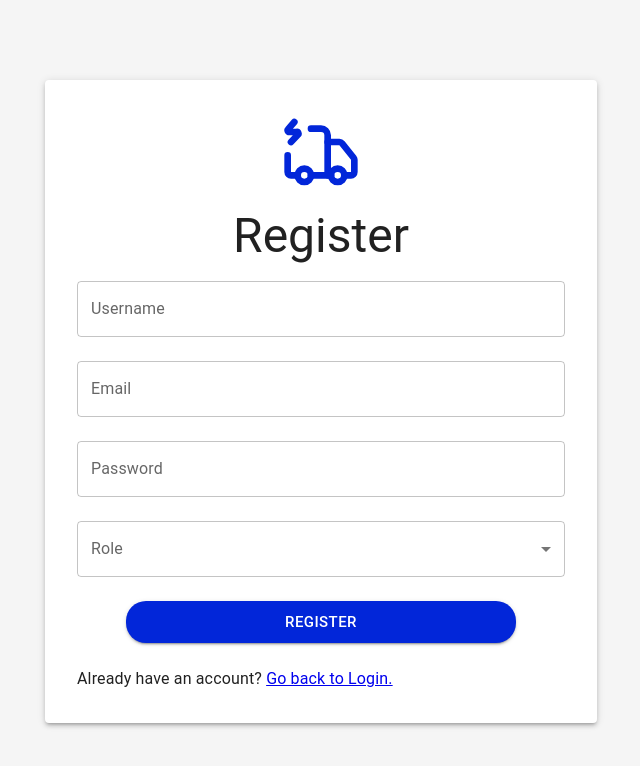
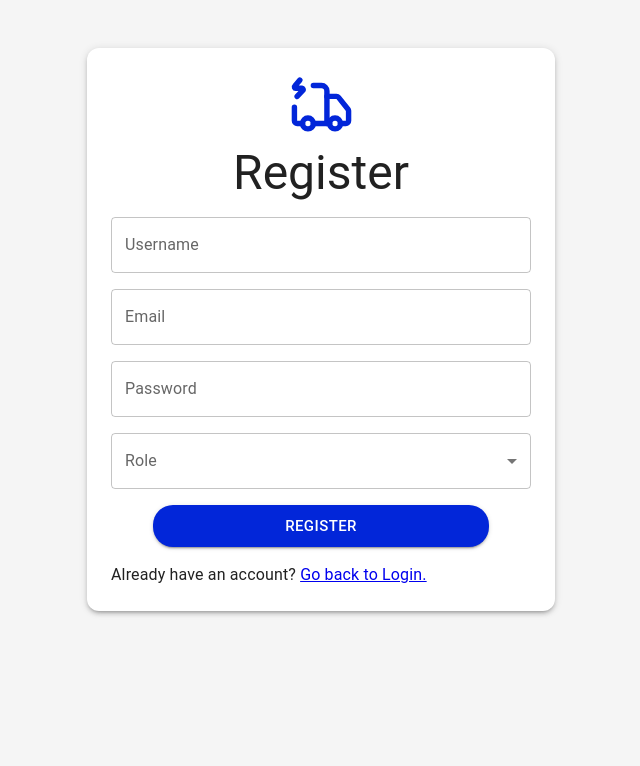
Before and after one commit to Youssef-Errachid/LogiTrack-Solutions, a React app in the folder frontend/: page /register in a window 1280 px wide. Shown: the top 766 px of the page, without its empty margins (319-959 px from the left). Built offline with nearby package versions, Linux system fonts and the light colour scheme; the HTML template or start-up script is replaced by a standard one.

Commit message:
add styles for login,register, dashboard, sidebar

```diff
--- a/frontend/src/pages/Clients.jsx
+++ b/frontend/src/pages/Clients.jsx
@@ -125,7 +125,7 @@ export default function Clients() {
         justifyContent="space-between"
         alignItems={{ xs: "stretch", md: "center" }}
         gap={10}
-        sx={{ mb: "30px" }}
+        sx={{ mb: "30px", mt: "30px" }}
       >
         <Typography variant="h5" fontWeight="bold">
           Clients
@@ -165,7 +165,7 @@ export default function Clients() {
             startIcon={<Plus size={18} />}
             onClick={handleAddClick}
             sx={{
-              ml: { xs: 0, sm: "350px" },
+              ml: { xs: 0, sm: "300px" },
               mt: { xs: "16px", sm: 0 },
 
               borderRadius: 2,
--- a/frontend/src/pages/Login.jsx
+++ b/frontend/src/pages/Login.jsx
@@ -1,11 +1,17 @@
-import {Container,Paper,Typography,TextField,Button,Stack,Box,} from "@mui/material";
-import { TruckElectric } from 'lucide-react';
-import {useState} from "react";
-import {useNavigate} from "react-router-dom";
-import {login} from "../api/authService.js";
-import {Link} from "react-router-dom";
-
-
+import {
+  Container,
+  Paper,
+  Typography,
+  TextField,
+  Button,
+  Stack,
+  Box,
+} from "@mui/material";
+import { TruckElectric } from "lucide-react";
+import { useState } from "react";
+import { useNavigate } from "react-router-dom";
+import { login } from "../api/authService.js";
+import { Link } from "react-router-dom";
 
 export default function Login() {
   const [loading, setLoading] = useState(false);
@@ -16,69 +22,91 @@ export default function Login() {
   const handleLoginSubmit = async () => {
     try {
       setLoading(true);
-            const data = await login({email, password});
+      const data = await login({ email, password });
       localStorage.setItem("token", data.token);
       localStorage.setItem("user", JSON.stringify(data));
 
       navigate("/dashboard");
-        }catch(err){
+    } catch (err) {
       console.error(err);
-        }finally {
+    } finally {
       setLoading(false);
     }
   };
   return (
-        <Container maxWidth="sm" sx={{
-            mt:10,
-        }}>
+    <Container
+      maxWidth="sm"
+      sx={{
+        display: "flex",
+        justifyContent: "center",
+        mt: 6,
+      }}
+    >
       <Paper
         elevation={3}
         sx={{
-                p:4,
-                mt:10,
+          width: "420px",
+          p: 3,
+          borderRadius: 3,
+          boxShadow: "border-box",
         }}
       >
         <Box
           sx={{
             display: "flex",
             justifyContent: "center",
-                    mb:2,
-
+            mb: 1,
           }}
         >
-                    <TruckElectric size={80} color="#0226d9"/>
+          <TruckElectric size={65} color="#0226d9" />
         </Box>
-                <Typography variant ="h3" align="center" gutterBottom> Login</Typography>
-                <Stack spacing={5}>
-                    <TextField label="Email" type="email" fullWidth value={email} onChange={(e) => setEmail(e.target.value)} />
-                    <TextField label="Password" type="password" fullWidth value={password} onChange={(e) => setPassword(e.target.value)} />
+        <Typography variant="h3" align="center" gutterBottom sx={{ mb: 3 }}>
+          Login
+        </Typography>
+        <Stack spacing={3}>
+          <TextField
+            label="Email"
+            type="email"
+            fullWidth
+            value={email}
+            onChange={(e) => setEmail(e.target.value)}
+          />
+          <TextField
+            label="Password"
+            type="password"
+            fullWidth
+            value={password}
+            onChange={(e) => setPassword(e.target.value)}
+          />
           <Box
             sx={{
               display: "flex",
               justifyContent: "center",
-                   }}>
-                       <Button variant="contained" size="large" onClick={handleLoginSubmit}
+            }}
+          >
+            <Button
+              variant="contained"
+              size="large"
+              onClick={handleLoginSubmit}
               sx={{
                 backgroundColor: "#0226d9",
                 width: "80%",
-                                   borderRadius:5,
+                borderRadius: 5,
                 "&:hover": {
-                                       backgroundColor: "#001fb3"
-                                   }
-                               }}>{loading? "Logging in..." : "Login"}</Button>
+                  backgroundColor: "#001fb3",
+                },
+              }}
+            >
+              {loading ? "Logging in..." : "Login"}
+            </Button>
           </Box>
 
           <Typography>
-                        <Link to={"/"} >
-                            Forgot Password?
-                        </Link>
+            <Link to={"/"}>Forgot Password?</Link>
           </Typography>
-                    <Typography>Don't have an account?{" "}
-                        <Link to={"/register"} >
-                            Sign Up Here.
-                        </Link>
+          <Typography>
+            Don't have an account? <Link to={"/register"}>Sign Up Here.</Link>
           </Typography>
-
         </Stack>
       </Paper>
     </Container>
--- a/frontend/src/pages/Register.jsx
+++ b/frontend/src/pages/Register.jsx
@@ -1,10 +1,21 @@
-import {Container,Paper,Typography,TextField,Button,Stack,Box,Select,MenuItem,FormControl,InputLabel} from "@mui/material";
-import { TruckElectric } from 'lucide-react';
-import {useState} from "react";
-import {useNavigate} from "react-router-dom";
-import {register} from "../api/authService.js";
-import {Link} from "react-router-dom";
-
+import {
+  Container,
+  Paper,
+  Typography,
+  TextField,
+  Button,
+  Stack,
+  Box,
+  Select,
+  MenuItem,
+  FormControl,
+  InputLabel,
+} from "@mui/material";
+import { TruckElectric } from "lucide-react";
+import { useState } from "react";
+import { useNavigate } from "react-router-dom";
+import { register } from "../api/authService.js";
+import { Link } from "react-router-dom";
 
 export default function Register() {
   const [loading, setLoading] = useState(false);
@@ -17,50 +28,80 @@ export default function Register() {
   const handleRegisterSubmit = async () => {
     try {
       setLoading(true);
-            const data = await register({username,email, password,role});
+      const data = await register({ username, email, password, role });
       localStorage.setItem("token", data.token);
       localStorage.setItem("user", JSON.stringify(data));
 
       navigate("/dashboard");
-        }catch(err){
+    } catch (err) {
       console.error(err);
-        }finally{
+    } finally {
       setLoading(false);
     }
   };
 
   return (
-        <Container maxWidth="sm"
+    <Container
+      maxWidth="sm"
       sx={{
-            mt:10,
-        }}>
-                <Paper      elevation={3}
+        display: "flex",
+        justifyContent: "center",
+        mt: 6,
+      }}
+    >
+      <Paper
+        elevation={3}
         sx={{
-                                p:4,
-                                mt:10,
-                            }}>
+          width: "420px",
+          p: 3,
+          borderRadius: 3,
+          boxShadow: "border-box",
+        }}
+      >
         <Box
           sx={{
             display: "flex",
             justifyContent: "center",
-                            mb:2,
-
+            mb: 1,
           }}
         >
-                        <TruckElectric size={80} color="#0226d9"/>
+          <TruckElectric size={65} color="#0226d9" />
         </Box>
-                    <Typography variant ="h3" align="center" gutterBottom> Register</Typography>
-                    <Stack spacing={3}>
-                        <TextField label="Username" type="text" fullWidth value={username} onChange={(e => setUsername(e.target.value))}/>
-                        <TextField label="Email" type="email" fullWidth value={email} onChange={(e) => setEmail(e.target.value)} />
-                        <TextField label="Password" type="password" fullWidth value={password} onChange={(e) => setPassword(e.target.value)} />
+        <Typography variant="h3" align="center" gutterBottom sx={{ mb: 2 }}>
+          Register
+        </Typography>
+        <Stack spacing={2}>
+          <TextField
+            label="Username"
+            type="text"
+            fullWidth
+            value={username}
+            onChange={(e) => setUsername(e.target.value)}
+          />
+          <TextField
+            label="Email"
+            type="email"
+            fullWidth
+            value={email}
+            onChange={(e) => setEmail(e.target.value)}
+          />
+          <TextField
+            label="Password"
+            type="password"
+            fullWidth
+            value={password}
+            onChange={(e) => setPassword(e.target.value)}
+          />
           <FormControl fullWidth>
             <InputLabel>Role</InputLabel>
             <Select
               value={role}
               label="Role"
-                            onChange={(e) => setRole(e.target.value)}>
-                                <MenuItem disabled value="">Select Role</MenuItem>
+              onChange={(e) => setRole(e.target.value)}
+            >
+              <MenuItem disabled value="">
+                Select Role
+              </MenuItem>
               <MenuItem value="ADMIN">ADMIN</MenuItem>
               <MenuItem value="MANAGER">MANAGER</MenuItem>
               <MenuItem value="AGENT">AGENT</MenuItem>
@@ -70,24 +111,32 @@ export default function Register() {
             sx={{
               display: "flex",
               justifyContent: "center",
-                            }}>
-                            <Button variant="contained" size="large" disabled={loading} onClick={handleRegisterSubmit}
+            }}
+          >
+            <Button
+              variant="contained"
+              size="large"
+              disabled={loading}
+              onClick={handleRegisterSubmit}
               sx={{
                 backgroundColor: "#0226d9",
                 width: "80%",
-                                        borderRadius:5,
+                borderRadius: 5,
                 "&:hover": {
-                                            backgroundColor: "#001fb3"
-                                        }
-                                    }}>{loading? "Registering..." : "Register"}</Button>
+                  backgroundColor: "#001fb3",
+                },
+              }}
+            >
+              {loading ? "Registering..." : "Register"}
+            </Button>
           </Box>
         </Stack>
-                    <Typography sx={{
-                        mt:3,
-                    }}>Already have an account?{" "}
-                        <Link to={"/"} >
-                            Go back to Login.
-                        </Link>
+        <Typography
+          sx={{
+            mt: 2,
+          }}
+        >
+          Already have an account? <Link to={"/"}>Go back to Login.</Link>
         </Typography>
       </Paper>
     </Container>
--- a/frontend/src/styles/Applayout.css
+++ b/frontend/src/styles/Applayout.css
@@ -1,6 +1,6 @@
 .main-content {
-  margin-top: 80px;
-  margin-left: 300px;
+  margin-top: 40px;
+  margin-left: 260px;
   width: calc(100% - 300px);
   box-sizing: border-box;
   padding: 20px;
--- a/frontend/src/styles/Sidebar.css
+++ b/frontend/src/styles/Sidebar.css
@@ -23,11 +23,12 @@
   display: flex;
   align-items: center;
   gap: 15px;
-
+  color: black;
   padding: 10px 18px;
   text-decoration: none;
   transition: all 0.3s ease;
 }
+
 .nav-link:hover {
   background-color: #4054cc !important;
 }
@@ -39,7 +40,7 @@
 }
 
 .nav-link span {
-  font-size: 22px;
+  font-size: 16px;
   font-weight: bold;
 }
 
@@ -47,7 +48,7 @@
   display: flex;
   align-items: center;
   gap: 15px;
-  padding: 15px;
+  padding-left: 15px;
   box-shadow: 0 -1px 0 rgba(0, 0, 0, 0.15);
 }
 body.dark-mode .user-panel {
```
Also changed, not shown: frontend/src/components/layout/Sidebar.jsx (+36 -24 lines), frontend/src/pages/Dashboard.jsx (+3 -4 lines). Lines whose indentation alone changed are shown as unchanged.
